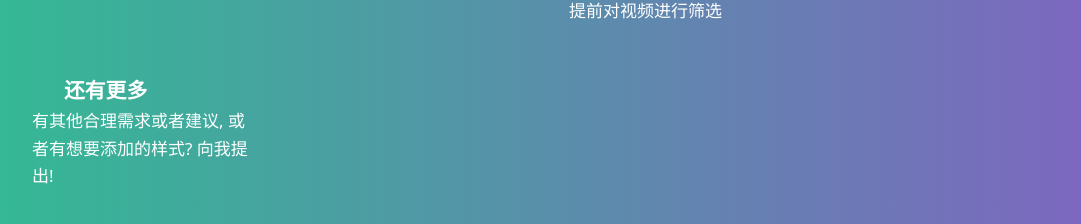
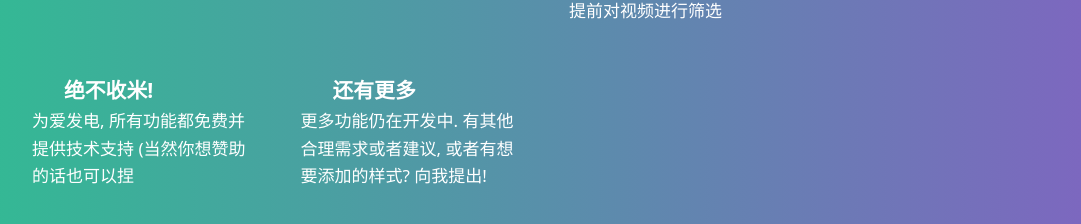
Before and after one commit to Megghy/vtsuru.live, a Vue app: page / in a window 1280 px wide. Shown: the part 557-781 px from the top of the page, without its empty margins (96-1177 px from the left). Built offline with nearby package versions, Linux system fonts and the light colour scheme; no server answers; some icons are missing.

Commit message:
update desc

```diff
--- a/src/views/IndexView.vue
+++ b/src/views/IndexView.vue
@@ -3,7 +3,7 @@ import { NCard, NDivider, NGradientText, NSpace, NText, NIcon, NGrid, NGridItem,
 import vtb from '@/svgs/ic_vtuber.svg'
 import { AnalyticsSharp, Calendar, Chatbox, MusicalNote } from '@vicons/ionicons5'
 import { useWindowSize } from '@vueuse/core'
-import { Lottery24Filled, MoreHorizontal24Filled, VehicleShip24Filled, VideoAdd20Filled } from '@vicons/fluent'
+import { Lottery24Filled, MoneyOff24Filled, MoreHorizontal24Filled, VehicleShip24Filled, VideoAdd20Filled } from '@vicons/fluent'
 
 const { width } = useWindowSize()
 
@@ -49,8 +49,13 @@ const functions = [
     icon: AnalyticsSharp,
   },
   {
+    name: '绝不收米!',
+    desc: '为爱发电, 所有功能都免费并提供技术支持 (当然你想赞助的话也可以捏',
+    icon: MoneyOff24Filled,
+  },
+  {
     name: '还有更多',
-    desc: '有其他合理需求或者建议, 或者有想要添加的样式? 向我提出!',
+    desc: '更多功能仍在开发中. 有其他合理需求或者建议, 或者有想要添加的样式? 向我提出!',
     icon: MoreHorizontal24Filled,
   },
 ]
--- a/src/views/open_live/OpenLottery.vue
+++ b/src/views/open_live/OpenLottery.vue
@@ -134,7 +134,6 @@ async function start() {
     if (auth) {
       authResult.value = auth
     } else {
-      message.error('无法获取场次数据, 请刷新重试')
       return
     }
     initChatClient()
```
